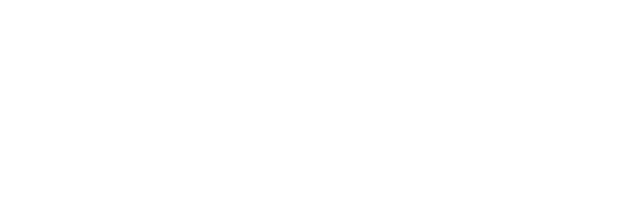
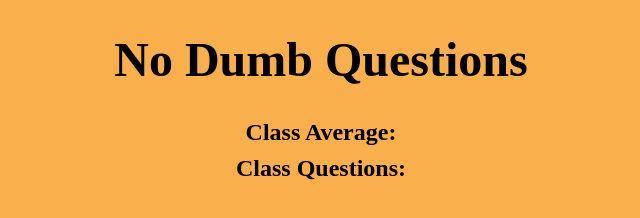
Before and after one commit to gracegattman/cuhackit, a plain HTML site: page documentRoot/teacher/index.html in a window 1280 px wide. Shown: the whole page, without its empty margins (319-959 px from the left). Drawn offline with Linux system fonts and the light colour scheme.

Commit message:
adding css & html edits

```diff
--- a/documentRoot/teacher/index.css
+++ b/documentRoot/teacher/index.css
@@ -0,0 +1,19 @@
+body {
+    background-color: #F9AF4B
+}
+
+h1 {
+    color: black;
+    text-align: center;
+    font-size: 300%;
+}
+
+h3 {
+    font-size: 150%;
+    margin-bottom: -15px;
+    text-align: center;
+}
+
+p {
+    text-align: center;
+}
--- a/documentRoot/teacher/index.html
+++ b/documentRoot/teacher/index.html
@@ -0,0 +1,18 @@
+<!DOCTYPE html>
+<html>
+<link rel="stylesheet" href="index.css">
+
+    <head>
+        <h1>
+            No Dumb Questions
+        </h1>
+    </head>
+
+    <h3>
+        Class Average:
+    </h3>
+
+    <h3>
+        Class Questions:
+    </h3>
+</html>
```
Also changed, not shown: documentRoot/student/index.html (+1 -1 lines).
